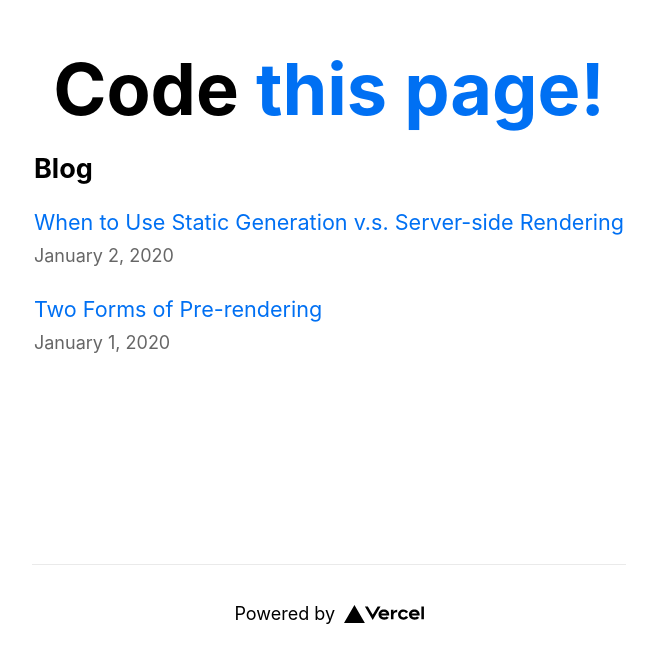
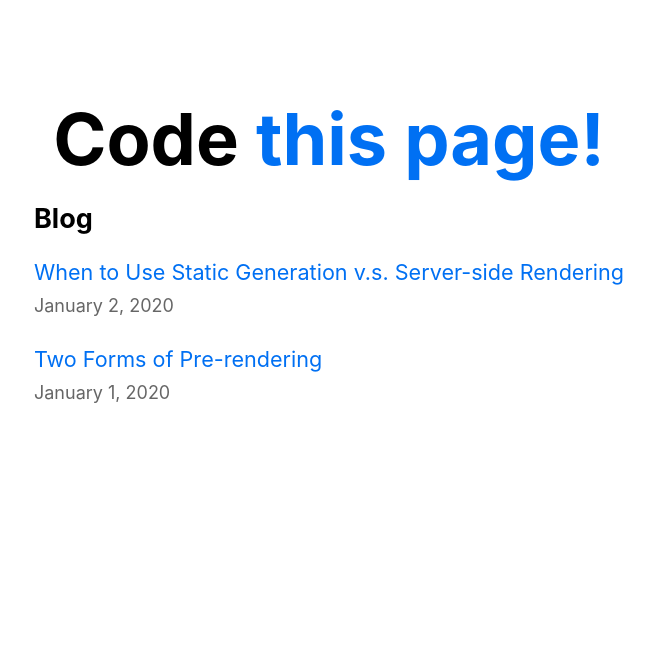
Before and after one commit to uchman005/next-blog-demo, a Next.js app: page / in a window 1280 px wide. Shown: the part 424-1086 px from the top of the page, without its empty margins (311-968 px from the left). Built offline with nearby package versions, Linux system fonts and the light colour scheme.

Commit message:
Unsigning

```diff
--- a/pages/index.js
+++ b/pages/index.js
@@ -64,16 +64,6 @@
 
       </main>
 
-      <footer>
-        <a
-          href="https://vercel.com?utm_source=create-next-app&utm_medium=default-template&utm_campaign=create-next-app"
-          target="_blank"
-          rel="noopener noreferrer"
-        >
-          Powered by{' '}
-          <img src="/vercel.svg" alt="Vercel" className="logo" />
-        </a>
-      </footer>
 
       <style jsx>{`
         .container {
```
